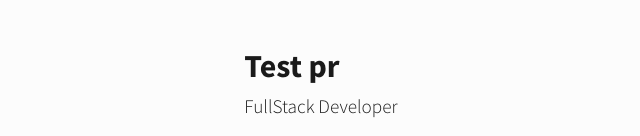
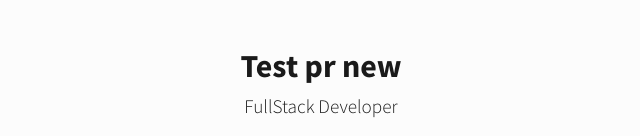
Before and after one commit to danim47c/danim47c, an Astro site in the folder apps/web/: page / in a window 1280 px wide. Shown: the part 524-660 px from the top of the page, without its empty margins (319-959 px from the left). Built offline with nearby package versions, Linux system fonts and the light colour scheme; Astro itself is replaced by a stand-in of ours.

Commit message:
Update index.astro

```diff
--- a/apps/web/src/pages/index.astro
+++ b/apps/web/src/pages/index.astro
@@ -67,7 +67,7 @@ const groupedStacks = groupList(stacks, 4)
       <img alt="profile photo" src="/profile.webp" />
 
       <div>
-        <h2>Test pr</h2>
+        <h2>Test pr new</h2>
 
         <h3>FullStack Developer</h3>
       </div>
```
